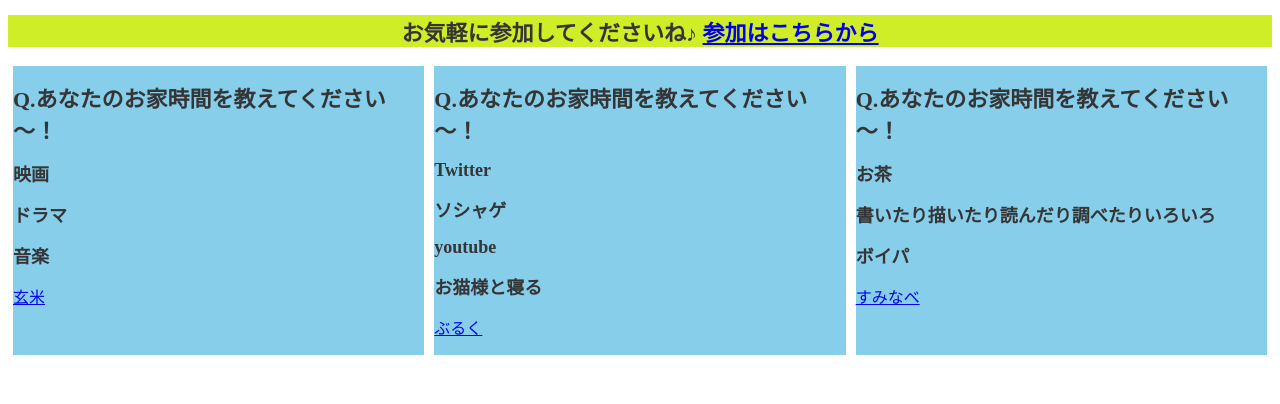
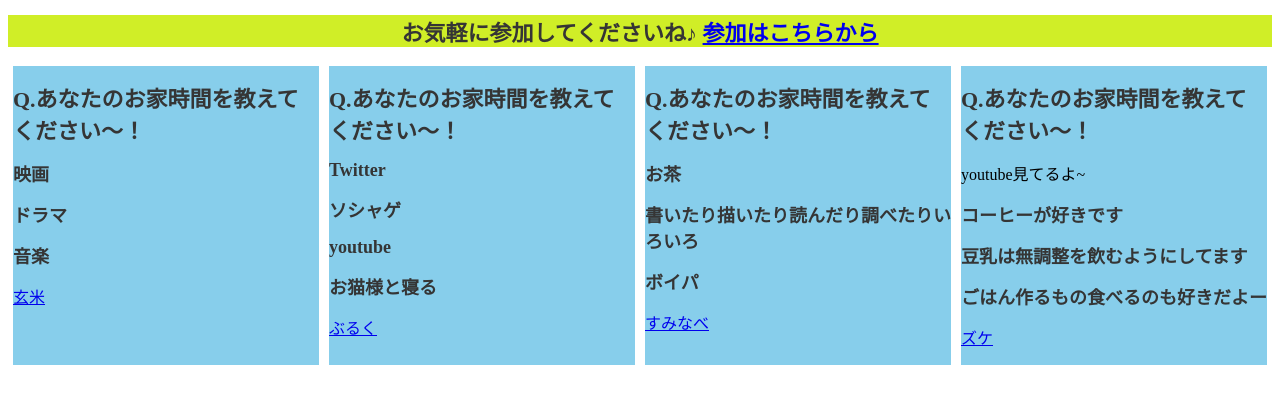
Before and after one commit to zuke7711/practice_git, a plain HTML site: page index.html in a window 1280 px wide. Drawn offline with Linux system fonts and the light colour scheme.

Commit message:
first push by zuke

```diff
--- a/index.html
+++ b/index.html
@@ -41,7 +41,14 @@
             <p><a href="https://twitter.com/suminabee" alt="書いた人">すみなべ</a></p>
         </div>
         <!-- ここまで -->
-
+        <div class="answer">
+            <h1>Q.あなたのお家時間を教えてください～！</h1>
+            <p>youtube見てるよ~</p>
+            <h2>コーヒーが好きです</h2>
+            <h2>豆乳は無調整を飲むようにしてます</h2>
+            <h2>ごはん作るもの食べるのも好きだよー</h2>
+            <p><a href="https://twitter.com/@7_zasano">ズケ</a></p>
+            </div>
 
 
     </div>
```
